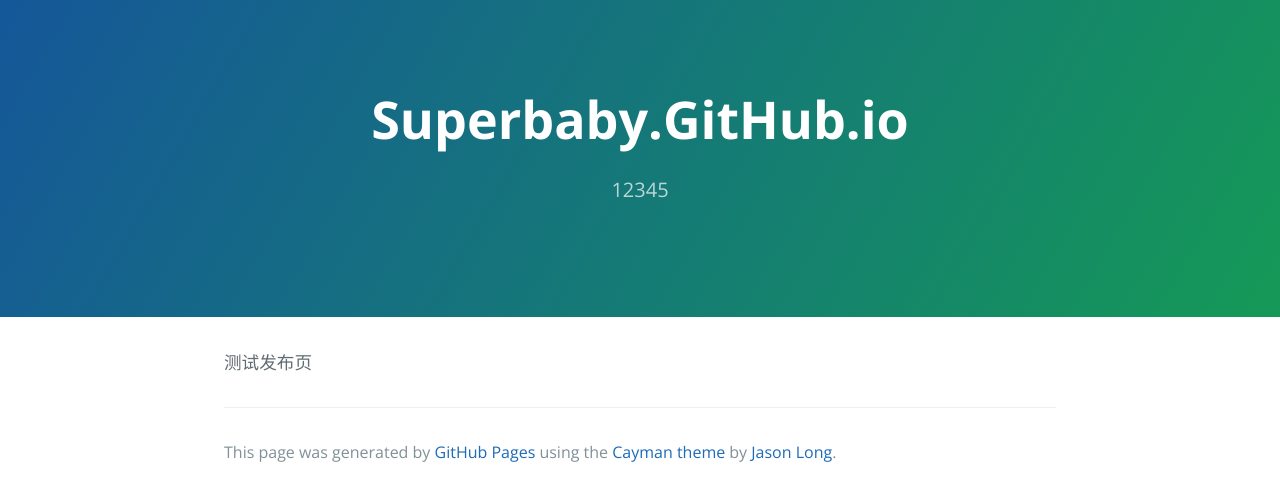
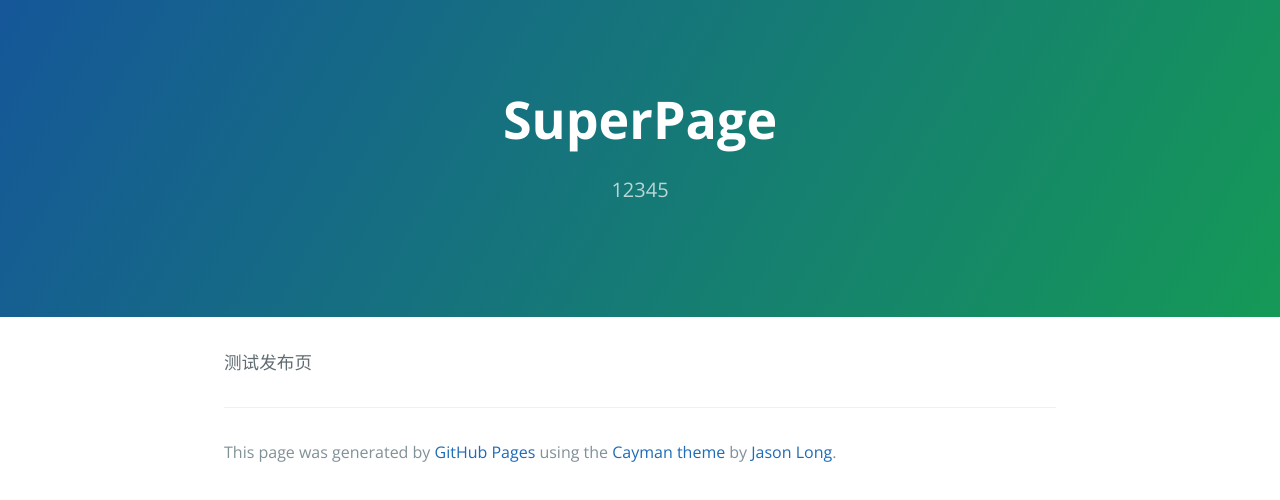
Before and after one commit to superbaby/superbaby.github.io, a plain HTML site: page index.html in a window 1280 px wide. Drawn offline with nearby package versions, Linux system fonts and the light colour scheme.

Commit message:
Update index.html

```diff
--- a/index.html
+++ b/index.html
@@ -2,7 +2,7 @@
 <html lang="en-us">
   <head>
     <meta charset="UTF-8">
-    <title>Superbaby.GitHub.io by superbaby</title>
+    <title>Welcome superbaby</title>
     <meta name="viewport" content="width=device-width, initial-scale=1">
     <link rel="stylesheet" type="text/css" href="stylesheets/normalize.css" media="screen">
     <link href='https://fonts.googleapis.com/css?family=Open+Sans:400,700' rel='stylesheet' type='text/css'>
@@ -11,7 +11,7 @@
   </head>
   <body>
     <section class="page-header">
-      <h1 class="project-name">Superbaby.GitHub.io</h1>
+      <h1 class="project-name">SuperPage</h1>
       <h2 class="project-tagline">12345</h2>
     </section>
 
```
